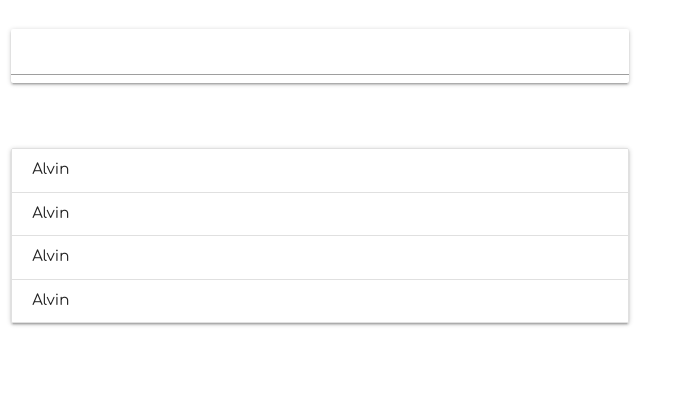
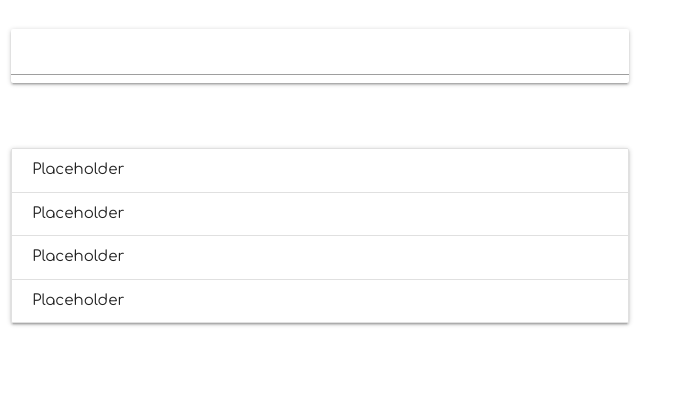
Before and after one commit to hope428/pet-playdate, a Node project: template views/dashboard.handlebars in a window 1280 px wide. Shown: the part 385-800 px from the top of the page, without its empty margins (0-685 px from the left). Run offline with Node 20 templates, Linux system fonts and the light colour scheme; the template is opened without the code that fills it, so the values that code supplies are empty.

Commit message:
added comments

```diff
--- a/views/dashboard.handlebars
+++ b/views/dashboard.handlebars
@@ -11,14 +11,15 @@
           </div>
         </div>
     </div>
+{{!--List for upcoming events--}}
     <div class="row">
         <div class="col l6">
           <div class="card">
             <ul class="collection">
-                <li class="collection-item">Alvin</li>
-                <li class="collection-item">Alvin</li>
-                <li class="collection-item">Alvin</li>
-                <li class="collection-item">Alvin</li>
+                <li class="collection-item">Placeholder</li>
+                <li class="collection-item">Placeholder</li>
+                <li class="collection-item">Placeholder</li>
+                <li class="collection-item">Placeholder</li>
             </ul>
           </div>
         </div>
--- a/views/homepage.handlebars
+++ b/views/homepage.handlebars
@@ -1,5 +1,5 @@
 <section class="cards-test">
-<!-- FIRST CARD -->
+<!--First Card-->
     <div class="row">
         <div class="col l4">
           <div class="card">
@@ -16,7 +16,7 @@
           </div>
         </div>
     </div>
-<!-- SECOND CARD -->
+<!--Second Card -->
     <div class="row">
         <div class="col l4">
           <div class="card">
@@ -33,7 +33,7 @@
           </div>
         </div>
     </div>
-<!-- THIRD CARD -->
+<!--Third Card-->
     <div class="row">
         <div class="col l4">
           <div class="card">
```
